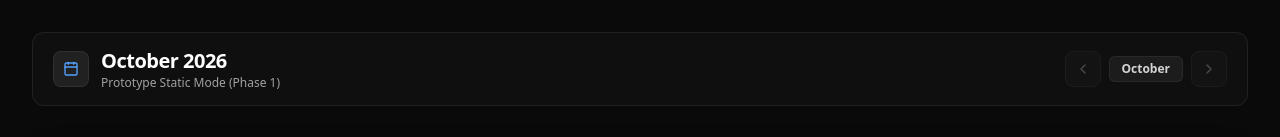
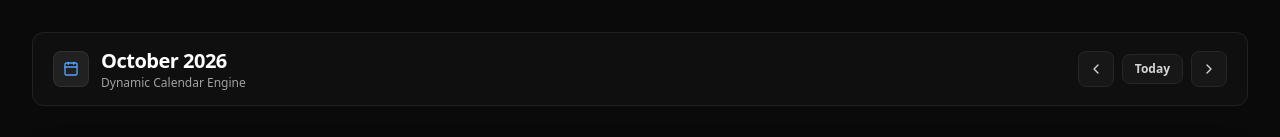
Before and after one commit to harshverma-25/habit-tracker, a Next.js app: page /dashboard in a window 1280 px wide. Shown: the part 303-440 px from the top of the page. Built offline with nearby package versions, Linux system fonts and the light colour scheme; no server answers; sample sign-in values are in the browser's storage.

Commit message:
feat: add dynamic monthly calendar

```diff
--- a/src/components/DashboardContent.tsx
+++ b/src/components/DashboardContent.tsx
@@ -8,9 +8,9 @@ import { MonthSelector } from "@/components/MonthSelector";
 import { HabitTracker } from "@/components/HabitTracker";
 import { AddHabitDialog } from "@/components/AddHabitDialog";
 import { EmptyState } from "@/components/EmptyState";
+import { generateMonthData } from "@/lib/dates";
 import {
   MOCK_HABITS,
-  getOctober2026MonthData,
   INITIAL_MOCK_COMPLETIONS,
   MOCK_STATS,
 } from "@/lib/mockData";
@@ -20,7 +20,38 @@ export function DashboardContent() {
   const { data: session } = useSession();
   const [habits, setHabits] = useState<Habit[]>(MOCK_HABITS);
   const [completions, setCompletions] = useState<HabitCompletion[]>(INITIAL_MOCK_COMPLETIONS);
-  const monthData = getOctober2026MonthData();
+
+  // Dynamic Month & Year state (default to current date)
+  const today = new Date();
+  const [currentYear, setCurrentYear] = useState<number>(today.getFullYear());
+  const [currentMonth, setCurrentMonth] = useState<number>(today.getMonth() + 1); // 1-12
+
+  // Generate dynamic calendar data for selected month/year
+  const monthData = generateMonthData(currentYear, currentMonth, today);
+
+  // Month navigation handlers
+  const handlePrevMonth = () => {
+    if (currentMonth === 1) {
+      setCurrentMonth(12);
+      setCurrentYear((y) => y - 1);
+    } else {
+      setCurrentMonth((m) => m - 1);
+    }
+  };
+
+  const handleNextMonth = () => {
+    if (currentMonth === 12) {
+      setCurrentMonth(1);
+      setCurrentYear((y) => y + 1);
+    } else {
+      setCurrentMonth((m) => m + 1);
+    }
+  };
+
+  const handleSelectCurrentMonth = () => {
+    setCurrentYear(today.getFullYear());
+    setCurrentMonth(today.getMonth() + 1);
+  };
 
   // Dynamic user name from authenticated Google Session
   const userName = session?.user?.name || "Harsh";
@@ -91,8 +122,14 @@ export function DashboardContent() {
         {/* Statistics Cards */}
         <StatsCards stats={currentStats} />
 
-        {/* Month Selector */}
-        <MonthSelector monthName={monthData.monthName} year={monthData.year} />
+        {/* Dynamic Month Selector */}
+        <MonthSelector
+          monthName={monthData.monthName}
+          year={monthData.year}
+          onPrevMonth={handlePrevMonth}
+          onNextMonth={handleNextMonth}
+          onSelectCurrentMonth={handleSelectCurrentMonth}
+        />
 
         {/* Main Habit Tracker Grid or Empty State */}
         {habits.length === 0 ? (
--- a/src/components/MonthSelector.tsx
+++ b/src/components/MonthSelector.tsx
@@ -1,45 +1,61 @@
 "use client";
 
 import React from "react";
-import { ChevronLeft, ChevronRight, Calendar } from "lucide-react";
+import { ChevronLeft, ChevronRight, Calendar as CalendarIcon } from "lucide-react";
 
 interface MonthSelectorProps {
   monthName: string;
   year: number;
+  onPrevMonth: () => void;
+  onNextMonth: () => void;
+  onSelectCurrentMonth?: () => void;
 }
 
-export function MonthSelector({ monthName, year }: MonthSelectorProps) {
+export function MonthSelector({
+  monthName,
+  year,
+  onPrevMonth,
+  onNextMonth,
+  onSelectCurrentMonth,
+}: MonthSelectorProps) {
   return (
     <div className="flex flex-wrap items-center justify-between gap-4 rounded-xl border border-neutral-800/80 bg-neutral-900/40 p-3.5 sm:px-5">
       {/* Current Month & Year Display */}
       <div className="flex items-center gap-3">
         <div className="flex h-9 w-9 items-center justify-center rounded-lg bg-neutral-800/80 text-blue-400 border border-neutral-700/50">
-          <Calendar className="h-4 w-4" />
+          <CalendarIcon className="h-4 w-4" />
         </div>
         <div>
           <h2 className="text-lg font-bold text-white tracking-tight sm:text-xl">
             {monthName} {year}
           </h2>
-          <p className="text-xs text-neutral-400">Prototype Static Mode (Phase 1)</p>
+          <p className="text-xs text-neutral-400">Dynamic Calendar Engine</p>
         </div>
       </div>
 
       {/* Navigation buttons */}
       <div className="flex items-center gap-2">
         <button
-          disabled
-          title="Previous Month (Phase 3)"
-          className="flex h-9 w-9 items-center justify-center rounded-lg border border-neutral-800 bg-neutral-900 text-neutral-500 opacity-60 cursor-not-allowed transition-colors"
+          onClick={onPrevMonth}
+          title="Previous Month"
+          className="flex h-9 w-9 items-center justify-center rounded-lg border border-neutral-800 bg-neutral-900 text-neutral-300 hover:bg-neutral-800 hover:text-white transition-colors active:scale-95"
         >
           <ChevronLeft className="h-4 w-4" />
         </button>
-        <span className="rounded-md bg-neutral-800/60 px-3 py-1 text-xs font-semibold text-neutral-300 border border-neutral-700/40">
-          {monthName}
-        </span>
+
+        {onSelectCurrentMonth && (
+          <button
+            onClick={onSelectCurrentMonth}
+            className="rounded-lg border border-neutral-800 bg-neutral-900 px-3 py-1.5 text-xs font-semibold text-neutral-300 hover:bg-neutral-800 hover:text-white transition-colors"
+          >
+            Today
+          </button>
+        )}
+
         <button
-          disabled
-          title="Next Month (Phase 3)"
-          className="flex h-9 w-9 items-center justify-center rounded-lg border border-neutral-800 bg-neutral-900 text-neutral-500 opacity-60 cursor-not-allowed transition-colors"
+          onClick={onNextMonth}
+          title="Next Month"
+          className="flex h-9 w-9 items-center justify-center rounded-lg border border-neutral-800 bg-neutral-900 text-neutral-300 hover:bg-neutral-800 hover:text-white transition-colors active:scale-95"
         >
           <ChevronRight className="h-4 w-4" />
         </button>
--- /dev/null
+++ b/src/lib/dates.ts
@@ -0,0 +1,128 @@
+import { MonthData, DayInfo, WeekGroup } from "@/types/habit";
+
+/**
+  Check if a year is a leap year.
+ */
+export function isLeapYear(year: number): boolean {
+  return (year % 4 === 0 && year % 100 !== 0) || year % 400 === 0;
+}
+
+/**
+  Get total number of days in a given month of a year.
+ */
+export function getDaysInMonth(year: number, month: number): number {
+  return new Date(year, month, 0).getDate();
+}
+
+/**
+  Format a date object or components into ISO YYYY-MM-DD string.
+ */
+export function formatDateString(year: number, month: number, day: number): string {
+  const m = month.toString().padStart(2, "0");
+  const d = day.toString().padStart(2, "0");
+  return `${year}-${m}-${d}`;
+}
+
+/**
+  Get short day name (Sun, Mon, Tue, etc.) for a date.
+ */
+export function getDayName(year: number, month: number, day: number): string {
+  const date = new Date(year, month - 1, day);
+  return date.toLocaleDateString("en-US", { weekday: "short" });
+}
+
+/**
+  Get full month name (January, February, etc.).
+ */
+export function getMonthName(month: number): string {
+  const date = new Date(2026, month - 1, 1);
+  return date.toLocaleDateString("en-US", { month: "long" });
+}
+
+/**
+  Centralized rule to determine if a given date string is in the future relative to Today.
+ */
+export function isFutureDate(dateStr: string, referenceDate: Date = new Date()): boolean {
+  const target = new Date(dateStr);
+  target.setHours(0, 0, 0, 0);
+
+  const today = new Date(referenceDate);
+  today.setHours(0, 0, 0, 0);
+
+  return target.getTime() > today.getTime();
+}
+
+/**
+  Centralized rule to determine if a date is Today.
+ */
+export function isTodayDate(dateStr: string, referenceDate: Date = new Date()): boolean {
+  const todayStr = formatDateString(
+    referenceDate.getFullYear(),
+    referenceDate.getMonth() + 1,
+    referenceDate.getDate()
+  );
+  return dateStr === todayStr;
+}
+
+/**
+  Dynamic Calendar Month Generator
+  Builds MonthData with total days, day info, and Week 1..5 grouping for any year & month.
+ */
+export function generateMonthData(
+  year: number,
+  month: number,
+  referenceDate: Date = new Date()
+): MonthData {
+  const totalDays = getDaysInMonth(year, month);
+  const monthName = getMonthName(month);
+
+  const days: DayInfo[] = [];
+  const weekMap: { [key: number]: DayInfo[] } = {};
+
+  for (let d = 1; d <= totalDays; d++) {
+    const dateStr = formatDateString(year, month, d);
+    const dayName = getDayName(year, month, d);
+    const isToday = isTodayDate(dateStr, referenceDate);
+    const isFuture = isFutureDate(dateStr, referenceDate);
+
+    // Dynamic Week grouping:
+    // Group days into Week 1 (days 1-7), Week 2 (days 8-14), Week 3 (days 15-21), Week 4 (days 22-28), Week 5 (29+)
+    const weekNumber = Math.min(5, Math.ceil(d / 7));
+
+    const dayObj: DayInfo = {
+      date: dateStr,
+      dayNumber: d,
+      dayName,
+      weekNumber,
+      isToday,
+      isFuture,
+    };
+
+    days.push(dayObj);
+
+    if (!weekMap[weekNumber]) {
+      weekMap[weekNumber] = [];
+    }
+    weekMap[weekNumber].push(dayObj);
+  }
+
+  const weeks: WeekGroup[] = Object.keys(weekMap)
+    .sort((a, b) => Number(a) - Number(b))
+    .map((wNumStr) => {
+      const wNum = Number(wNumStr);
+      return {
+        weekNumber: wNum,
+        label: `WEEK ${wNum}`,
+        days: weekMap[wNum],
+      };
+    });
+
+  return {
+    year,
+    month,
+    monthName,
+    totalDays,
+    weeks,
+    days,
+  };
+}
```
